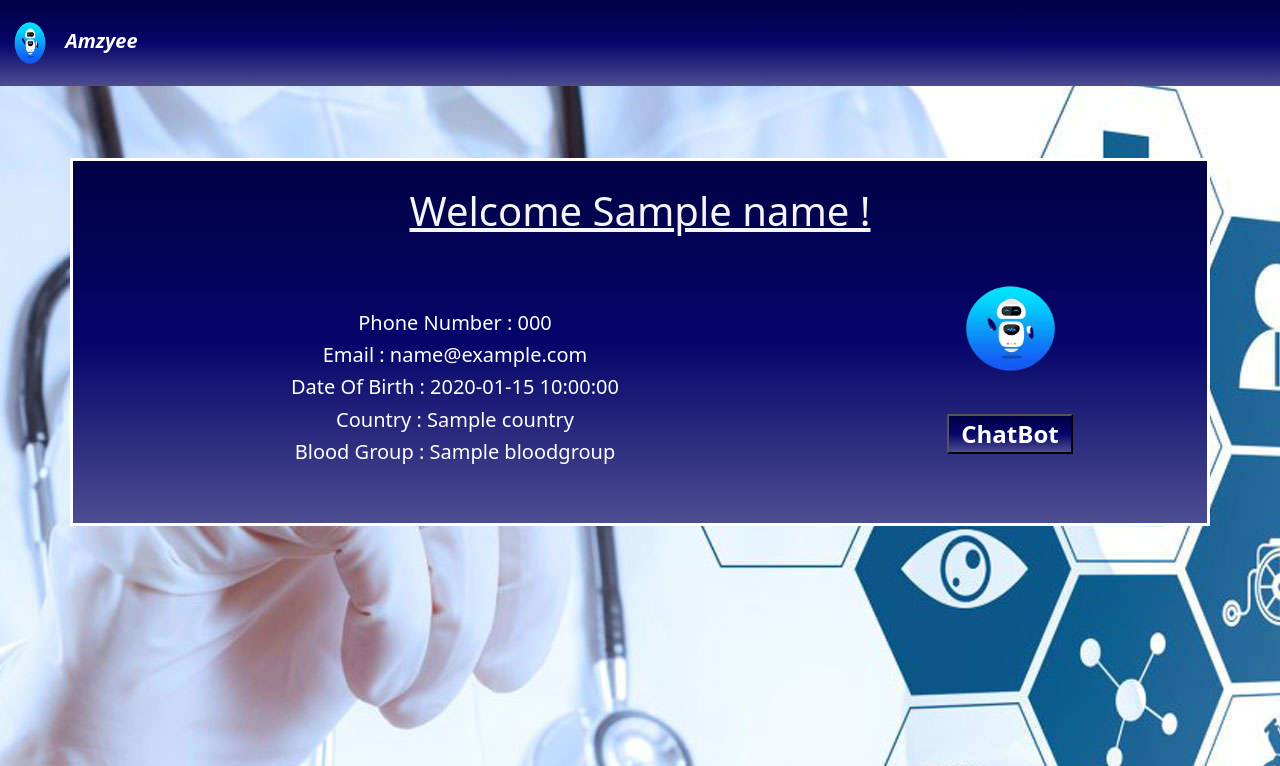
After one commit to FYP-BSSE-2018/Azymee, a Flask app: template templates/PatientProfile.html in a window 1280 px wide. The commit adds this page. Shown: the top 766 px of the page. Run offline with Flask 2, Linux system fonts and the light colour scheme; the template is opened without the code that fills it: most values are stand-ins (such as "Sample title", 1, 10 or a date in 2020); some libraries are stand-ins or nearby versions.

Commit message:
Profile Page added

```diff
--- a/app.py
+++ b/app.py
@@ -17,8 +17,14 @@ app.config['MYSQL_USER'] = 'root'
 app.config['MYSQL_PASSWORD'] = ''
 app.config['MYSQL_DB'] = 'zxc'
 
+
+################Patient Variable##############################################
+#--------------------------------------------------------------------------------------------------
+
+#--------------------------------------------------------------------------------------------------
 # Intialize MySQL
 mysql = MySQL(app)
+
 
 ################################## Index ##################################
 #--------------------------------------------------------------------------------------------------
@@ -35,11 +41,15 @@ def Patientregister():
         # Create variables for easy access
         username = request.form['username']
         password = request.form['password']
+        session['name']=[username]
+
         email = request.form['email']
         DOB = request.form['DOB']
         phonenumber= request.form['phonenumber']
         country=request.form['country']
         BloodGroup=request.form['BloodGroup']
+        Patient=[username,email,DOB,phonenumber,country,BloodGroup]
+
 
         # Check if account exists using MySQL
         cursor = mysql.connection.cursor(MySQLdb.cursors.DictCursor)
@@ -76,6 +86,7 @@ def PatientLogin():
     if request.method == 'POST' and 'username' in request.form and 'password' in request.form:
         # Create variables for easy access
         username = request.form['username']
+        session['name']=username
         password = request.form['password']
         # Check if account exists using MySQL
         cursor = mysql.connection.cursor(MySQLdb.cursors.DictCursor)
@@ -85,73 +96,35 @@ def PatientLogin():
         # If account exists in accounts table in out database
         if account:
             msg= 'Logged in successfully!'
+            return redirect("PatientProfile")
             Flag=True
 
         else:
             # Account doesnt exist or username/password incorrect
             msg = 'Incorrect username/password!'
     # Show the login form with message (if any)
-    return render_template('PatientLogin.html', msg=msg)
+    return render_template("PatientLogin.html")
+
 #----------------------------------------------------------------------------------------------------------
 
-############################################## code for chat ##############################################
+############################################## Patient Login #################################################
+@app.route('/PatientProfile', methods=['GET', 'POST'])
+def PatientProfile():
+    data=session['name']
+    cursor = mysql.connection.cursor(MySQLdb.cursors.DictCursor)
+    cursor.execute('SELECT * FROM accounts WHERE username = %s', (data,))
+    account = cursor.fetchone()
+    name=account['username']
+    email=account['email']
+    dob=account['dob']
+    phoneno=account['phoneno']
+    country=account['country']
+    bloodgroup=account['bloodgroup']
+    return render_template("PatientProfile.html",name=name,email=email,dob=dob,phoneno=phoneno,country=country,bloodgroup=bloodgroup)
+
+############################################## User display page ##############################################
 #----------------------------------------------------------------------------------------------------------
 
-def detect_intent_with_parameters(project_id, session_id, query_params, language_code, user_input):
-    session_client = dialogflow.SessionsClient()
-    session = session_client.session_path(project_id, session_id)
-    text = user_input
-    text_input = dialogflow.types.TextInput(text=text, language_code=language_code)
-    query_input = dialogflow.types.QueryInput(text=text_input)
-    response = session_client.detect_intent(session=session, query_input=query_input, query_params=query_params)
-    return response
-
-
-@app.route('/', methods=["Post"])
-def chat():
-    input_text = request.form['message']
-
-    GOOGLE_AUTHENTICATION_FILE_NAME = "azymee-maeo-ce9345a45db1.json"
-    current_directory = os.path.dirname(os.path.realpath(__file__))
-    path = os.path.join(current_directory, GOOGLE_AUTHENTICATION_FILE_NAME)
-    os.environ["GOOGLE_APPLICATION_CREDENTIALS"] = path
-
-    GOOGLE_PROJECT_ID = "azymee-maeo"
-    session_id = "783028618508"
-    context_short_name = "does_not_matter"
-
-    context_name = "projects/" + GOOGLE_PROJECT_ID + "/agent/sessions/" + session_id + "/contexts/" + context_short_name.lower()
-
-    parameters = dialogflow.types.struct_pb2.Struct()
-
-    context_1 = dialogflow.types.context_pb2.Context(
-        name=context_name,
-        lifespan_count=2,
-        parameters=parameters
-    )
-    query_params_1 = {"contexts": [context_1]}
-
-    language_code = 'en'
-
-    response = detect_intent_with_parameters(
-        project_id=GOOGLE_PROJECT_ID,
-        session_id=session_id,
-        query_params=query_params_1,
-        language_code=language_code,
-        user_input=input_text
-    )
-    result = MessageToDict(response)
-
-    if len(result['queryResult']['fulfillmentMessages']) == 2:
-        response = {"message": result['queryResult']['fulfillmentText'],
-                    "payload": result['queryResult']['fulfillmentMessages'][1]['payload']}
-        x= result['queryResult']['fulfillmentText']
-        return jsonify(response)
-
-    else:
-        response = {"message": result['queryResult']['fulfillmentText'], "payload": None}
-    # response = {"message": result['queryResult']['fulfillmentText'], "payload": None}
-        return jsonify(response)
 
 #----------------------------------------------------------------------------------------------------------
 
--- a/static/Style1.css
+++ b/static/Style1.css
@@ -10,7 +10,7 @@ label
 {
 color:rgb(5, 5, 107);
 text-decoration:underline;}
-}
+
 .img {
 
     position: relative;
--- a/static/css.css
+++ b/static/css.css
@@ -102,3 +102,23 @@ h1{
       font-weight: bold;
       font-size: large;
   }
+
+  .user-data
+  {
+    color: white;
+    padding-top: 4%;
+    display: grid;
+  }
+
+  .chat
+{
+ background-image: linear-gradient(rgb(1, 1, 68),rgb(5, 5, 107),rgb(77, 77, 145)) !important;
+ font-weight:bold;
+
+ color:white;
+ margin-bottom:12px;
+ font-size: x-large;
+ width: auto;
+ padding: inherit;
+
+}
--- /dev/null
+++ b/templates/PatientProfile.html
@@ -0,0 +1,73 @@
+<!DOCTYPE html>
+<html>
+
+  <head>
+    <!DOCTYPE html>
+    <html>
+    <head>
+        <link rel="stylesheet" href="{{ url_for('static', filename = 'css.css') }}"/>
+
+      <link href="https://cdn.jsdelivr.net/npm/bootstrap@5.0.2/dist/css/bootstrap.min.css" rel="stylesheet" integrity="sha384-EVSTQN3/azprG1Anm3QDgpJLIm9Nao0Yz1ztcQTwFspd3yD65VohhpuuCOmLASjC" crossorigin="anonymous">
+      <script src="https://cdn.jsdelivr.net/npm/bootstrap@5.0.2/dist/js/bootstrap.bundle.min.js" integrity="sha384-MrcW6ZMFYlzcLA8Nl+NtUVF0sA7MsXsP1UyJoMp4YLEuNSfAP+JcXn/tWtIaxVXM" crossorigin="anonymous"></script>
+    </head>
+  </head>
+
+
+  <body >
+
+    <nav class="navbar ">
+      <a class="navbar-brand" href="#" style="color:white !important">
+        <img src="static/homepage/logo.png" width="60" height="60"  alt="">
+    <em> Amzyee</em>
+      </a>
+    </nav>
+<br>
+
+<div class="container mt-5 mb-3 pictures" >
+    <center>
+      <h1><u>Welcome {{name}} ! </u></h1>
+
+
+    <form>
+        <div class="container"  >
+            <br>
+        <div class="row" >
+      <div class="user-data col-8" style="padding-top:4%" >
+            <h5 >Phone Number : {{phoneno}} </h5>
+
+            <h5 >Email : {{email}} </h5>
+
+            <h5 >Date Of Birth : {{dob}} </h5>
+
+            <h5>Country : {{country}} </h5>
+
+            <h5 >Blood Group : {{bloodgroup}} </h5>
+        </div>
+
+    <div class="col-4">
+        <img src="static/homepage/logo.png" style="width: 50%; height: 60%;" >
+        <br>
+        <br>
+
+        <button class="chat">ChatBot</button>
+    </div>
+    </div>
+
+</div>
+
+
+
+
+
+    </a>
+        </div>
+
+
+      </div>
+    </form>
+</div>
+
+
+
+  </body>
+  </html>
```
Also changed, not shown: static/profile.css (added, +104 -0 lines).
